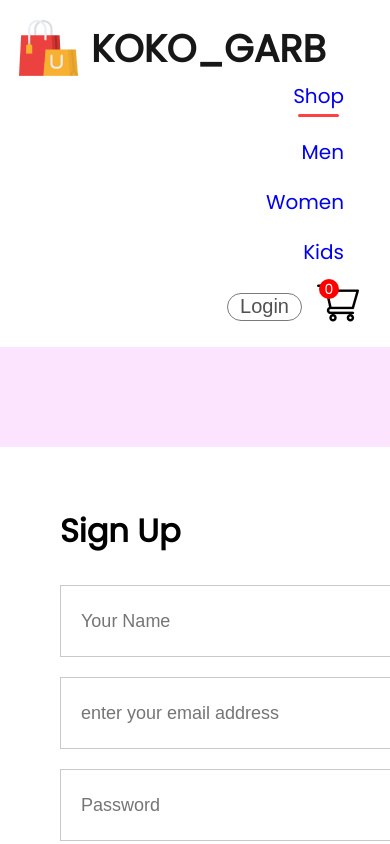
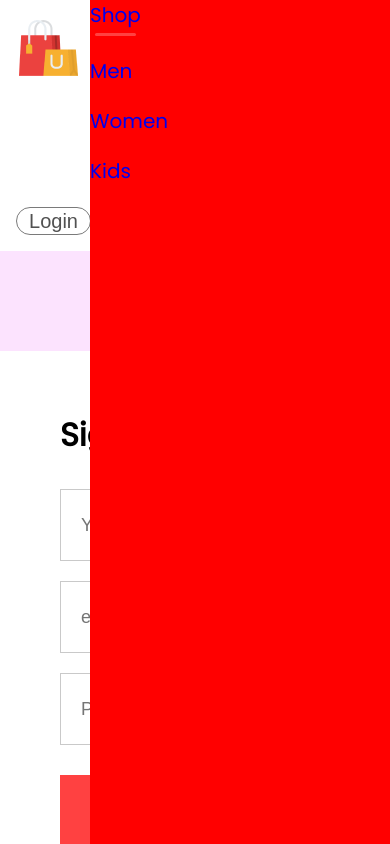
Before and after one commit to Jejeet/KokoBiz, a React (Create React App) app: page /login in a window 390 px wide. Shown: the top 844 px of the page. Built offline with nearby package versions, Linux system fonts and the light colour scheme; a web font is replaced by a local one.

Commit message:
added relative positioning to the body element

```diff
--- a/src/Components/Navbar/Navbar.css
+++ b/src/Components/Navbar/Navbar.css
@@ -1,3 +1,7 @@
+body{
+    position: relative;
+}
+
 .navbar{
     display: flex;
     justify-content: space-around;
@@ -84,9 +88,11 @@
 
 @media screen and (max-width:769px){
     .navbar{
+        /* position: relative; */
         display: flex;
         flex-direction: column;
-        /* justify-content: flex-start; */
+        align-items: flex-start;
+        justify-content: flex-start;
         /* padding:16px; */
         /* box-shadow: 0 1px 3px -2px black; */
     }
@@ -95,21 +101,29 @@
         display: flex;
         flex-direction: column;
         gap: 20px;
-        align-items: flex-end;
-        justify-content: space-between;
+        align-items:flex-start;
+        justify-content: flex-start;
         list-style: none;
         color: #626262;
         font-size: 20px;
         font-weight: 500;
         padding: 0 30px 0 0;
+        position:absolute;
+        right: 0;
+        top: 0;
+        bottom: 0;
+        width: 300px;
+        /* bottom: -21px; */
+        background-color: red;
     }
 
     .nav-login-cart{
         display: flex;
+
         gap: 15px;
-        justify-content: flex-end;
-        /* align-items: flex-end; */
-        padding: 15px 35px 0 0;
+        justify-content: flex-start;
+        align-items: flex-end;
+        padding: 105px 35px 0 0;
     }
     .nav-login-cart button{
         width: 75px;
```
